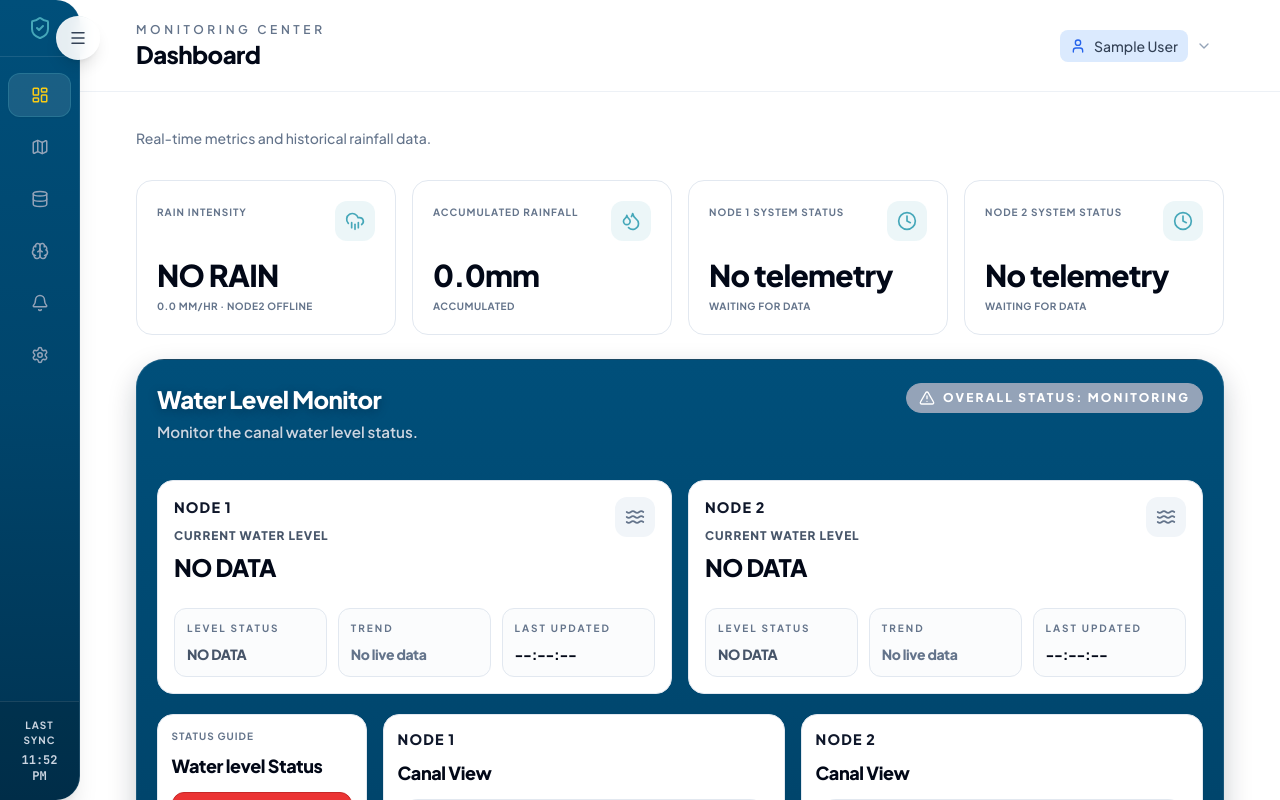
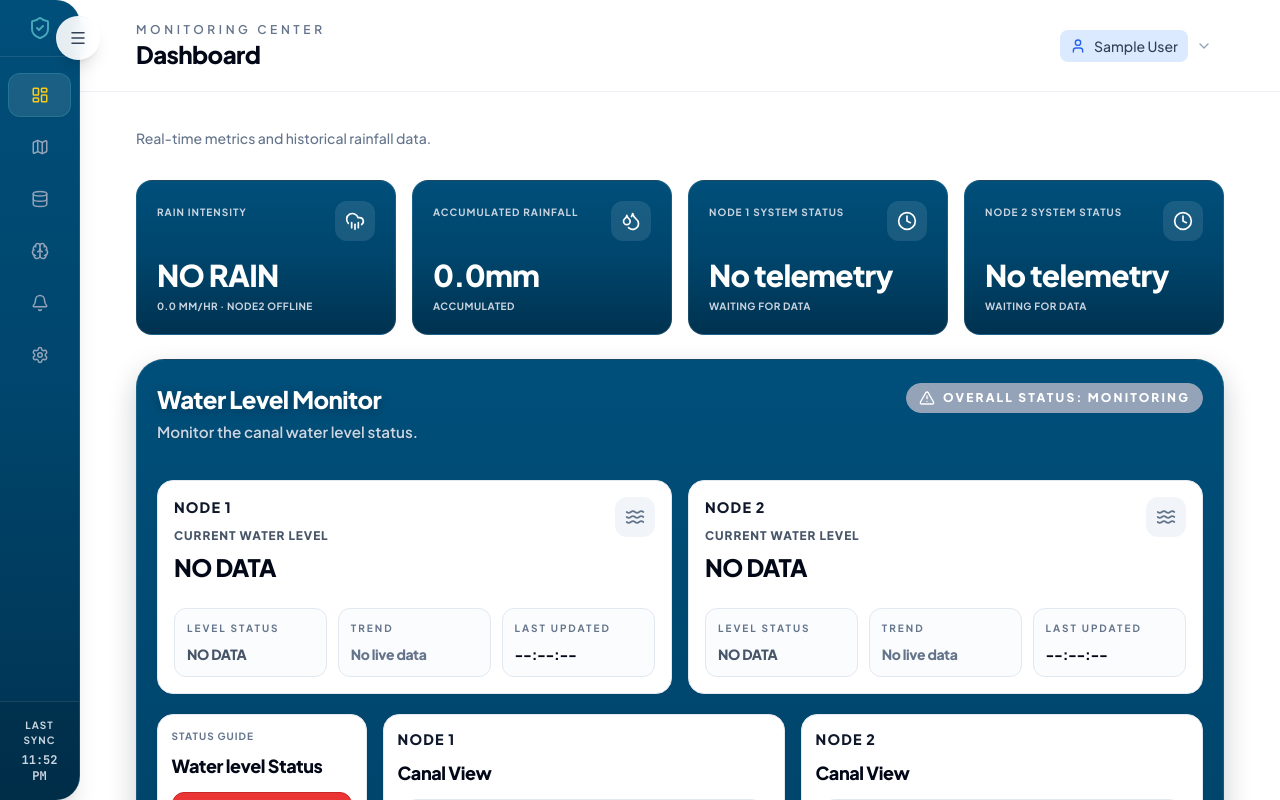
Before and after one commit to FranzAclao/Precipitation-Rate-Monitoring-V2, a React (Vite) app: page / in a window 1280 px wide. Built offline with nearby package versions, Linux system fonts and the light colour scheme; no server answers; the database is empty; sample sign-in values are in the browser's storage.

Commit message:
enhacne metrics card

```diff
--- a/src/pages/dashboard/dashboard.jsx
+++ b/src/pages/dashboard/dashboard.jsx
@@ -175,8 +175,8 @@ export default function Dashboard() {
 
             {/* Metrics Grid */}
             <div className="grid grid-cols-2 md:grid-cols-2 lg:grid-cols-4 gap-4">
-              <MetricCard title="Rain Intensity" value={rain.intensity} subtitle={`${rain.rate} · ${rain.source}`} icon={<CloudRain className="w-5 h-5" />} />
-              <MetricCard title="Accumulated Rainfall" value={rain.total1h} subtitle="Accumulated" icon={<Droplets className="w-5 h-5" />} />
+              <MetricCard title="Rain Intensity" value={rain.intensity} subtitle={`${rain.rate} · ${rain.source}`} icon={<CloudRain className="w-5 h-5" />} darkTheme />
+              <MetricCard title="Accumulated Rainfall" value={rain.total1h} subtitle="Accumulated" icon={<Droplets className="w-5 h-5" />} darkTheme />
               {telemetryMetrics.map((metric) => (
                 <MetricCard
                   key={metric.title}
@@ -184,6 +184,7 @@ export default function Dashboard() {
                   value={metric.value}
                   subtitle={metric.subtitle}
                   icon={<Clock className="w-5 h-5" />}
+                  darkTheme
                 />
               ))}
             </div>
@@ -315,32 +316,44 @@ function WaterLevelSection({ node1, node2 }) {
   );
 }
 
-function MetricCard({ title, value, subtitle, icon, status }) {
+function MetricCard({ title, value, subtitle, icon, status, darkTheme = false }) {
   const isOffline = status === 'offline';
 
   return (
-    <div className={`relative bg-card text-card-foreground p-4 sm:p-5 rounded-2xl border border-border transition-all duration-300 flex flex-col justify-between min-h-[128px] sm:min-h-[140px] group ${
+    <div className={`relative p-4 sm:p-5 rounded-2xl border transition-all duration-300 flex flex-col justify-between min-h-[128px] sm:min-h-[140px] group ${
       isOffline
-        ? 'opacity-80 bg-muted/60'
-        : 'hover:border-brand-teal/40 hover:shadow-[0_8px_24px_rgba(69,167,185,0.12)] hover:-translate-y-1'
+        ? darkTheme
+          ? 'opacity-90 border-white/10 bg-white/10 text-slate-200'
+          : 'opacity-80 bg-muted/60 border-border text-card-foreground'
+        : darkTheme
+          ? 'border-white/10 bg-gradient-to-b from-[#004f7a] via-[#00456c] to-[#003250] text-white hover:border-brand-teal/40 hover:shadow-[0_8px_24px_rgba(2,23,42,0.28)] hover:-translate-y-1'
+          : 'bg-card text-card-foreground border-border hover:border-brand-teal/40 hover:shadow-[0_8px_24px_rgba(69,167,185,0.12)] hover:-translate-y-1'
     }`}>
 
       <div className="flex justify-between items-start mb-4">
-        <h3 className="text-[10px] font-bold text-muted-foreground uppercase tracking-widest mt-1">
+        <h3 className={`text-[10px] font-bold uppercase tracking-widest mt-1 ${darkTheme ? 'text-slate-300' : 'text-muted-foreground'}`}>
           {title}
         </h3>
 
         <div className={`p-2.5 rounded-xl transition-colors duration-300 ${
           isOffline
-            ? 'bg-muted text-muted-foreground'
-            : 'bg-brand-teal/10 text-brand-teal group-hover:bg-brand-teal group-hover:text-white'
+            ? darkTheme
+              ? 'bg-white/10 text-slate-300'
+              : 'bg-muted text-muted-foreground'
+            : darkTheme
+              ? 'bg-white/10 text-white group-hover:bg-white/15'
+              : 'bg-brand-teal/10 text-brand-teal group-hover:bg-brand-teal group-hover:text-white'
         }`}>
           {icon}
         </div>
       </div>
 
       <div>
-        <div className={`break-words text-xl sm:text-2xl lg:text-3xl font-black tracking-tight ${isOffline ? 'text-muted-foreground' : 'text-foreground'}`}>
+        <div className={`break-words text-xl sm:text-2xl lg:text-3xl font-black tracking-tight ${
+          isOffline
+            ? darkTheme ? 'text-slate-200' : 'text-muted-foreground'
+            : darkTheme ? 'text-white' : 'text-foreground'
+        }`}>
           {value}
         </div>
         <div className="flex items-center gap-1.5 mt-1.5">
@@ -350,7 +363,7 @@ function MetricCard({ title, value, subtitle, icon, status }) {
               <p className="text-[10px] font-bold uppercase text-red-500 tracking-wider">OFFLINE</p>
             </>
           ) : (
-            <p className="text-[10px] font-bold uppercase text-muted-foreground tracking-wider">
+            <p className={`text-[10px] font-bold uppercase tracking-wider ${darkTheme ? 'text-slate-300' : 'text-muted-foreground'}`}>
               {subtitle}
             </p>
           )}
@@ -677,14 +690,10 @@ function getGuideMaxLevel(node1, node2) {
 }
 
 function getGuideThresholdText(label, maxLevel) {
-  if (!maxLevel) return "Threshold pending";
-  const watchStart = Math.round(maxLevel * 0.4);
-  const cautionStart = Math.round(maxLevel * 0.65);
-  const floodStart = Math.round(maxLevel * 0.85);
-  if (label === "SAFE") return `< ${watchStart} cm`;
-  if (label === "WATCH") return `${watchStart}-${cautionStart - 1} cm`;
-  if (label === "CAUTION") return `${cautionStart}-${floodStart - 1} cm`;
-  if (label === "DANGER") return `>= ${floodStart} cm`;
+  if (label === "SAFE") return `< 20 cm`;
+  if (label === "WATCH") return `20-35 cm`;
+  if (label === "CAUTION") return `36-46 cm`;
+  if (label === "DANGER") return `>= 55 cm`;
   return "Threshold pending";
 }
 
```
